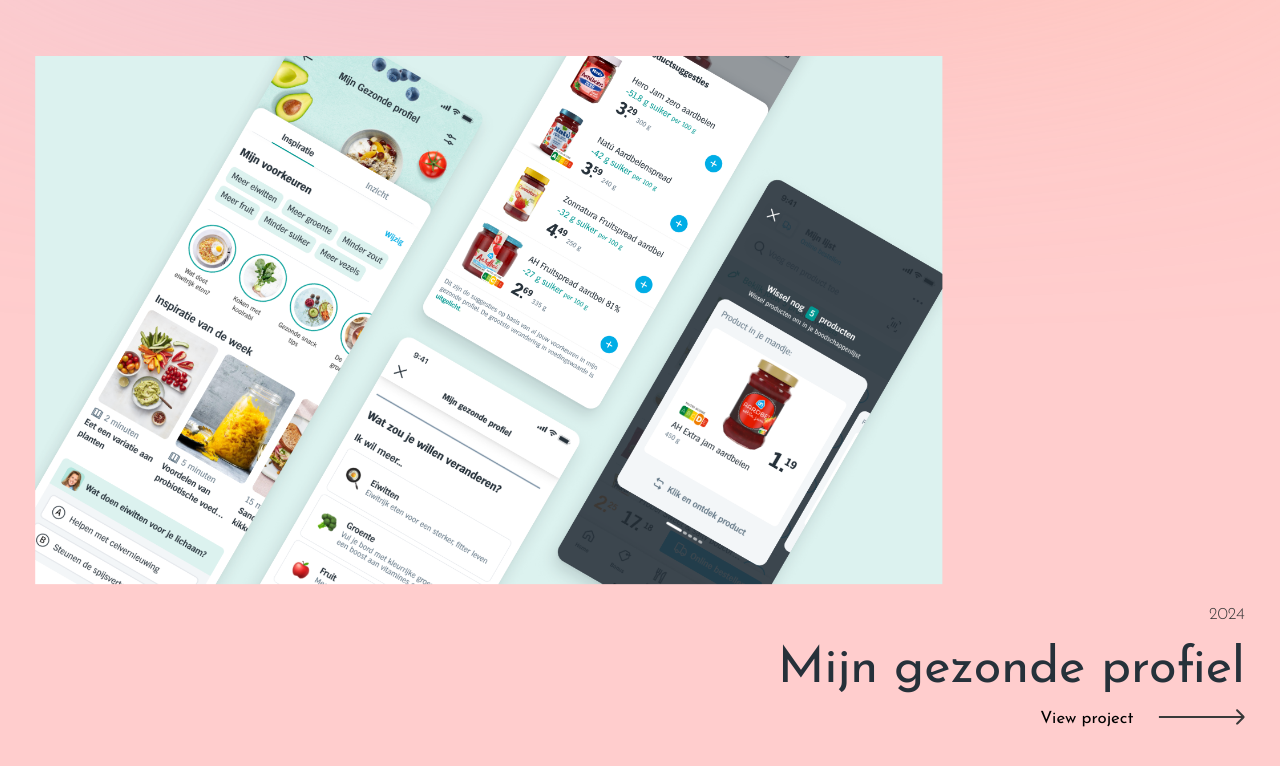
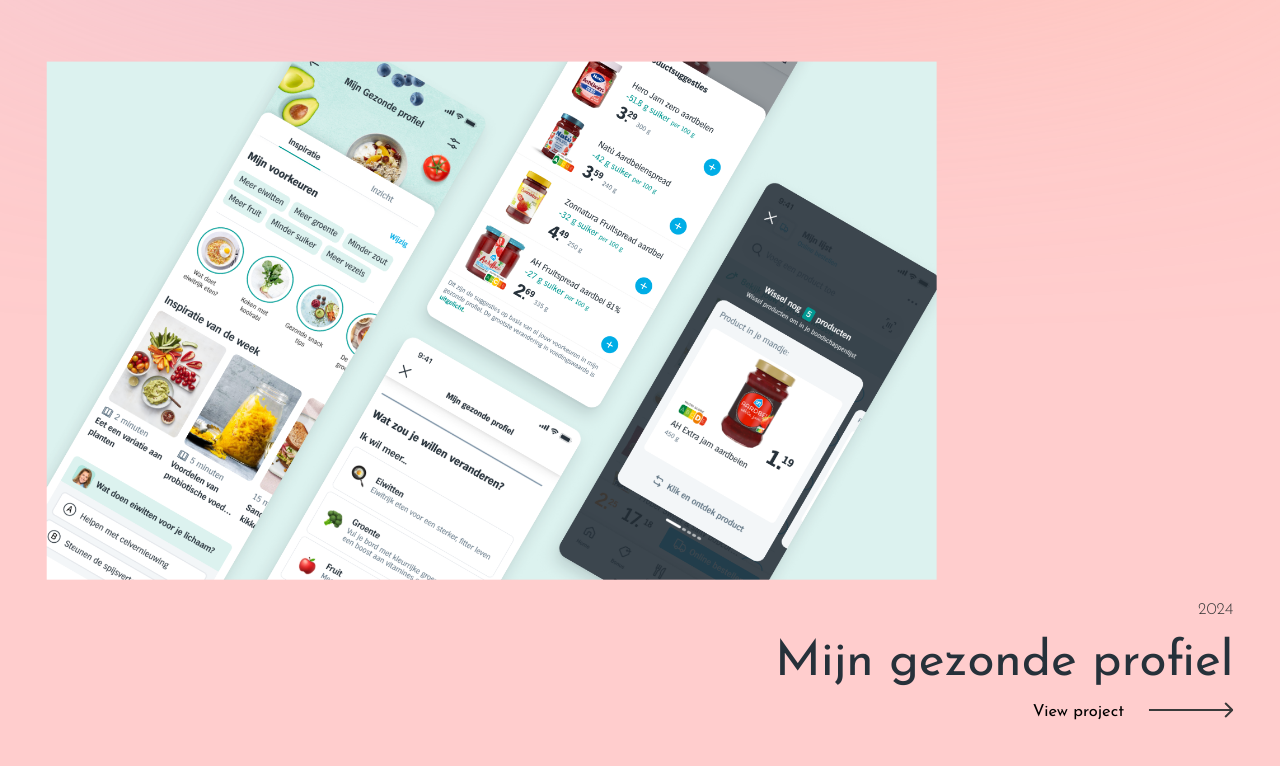
Before and after one commit to RoosHorselenberg/mijnportfolio, a plain HTML site: page index.html in a window 1280 px wide. In both pictures the pointer is over the element 640 px from the left and 1322 px from the top of the page. Shown: the part 922-1688 px from the top of the page. Drawn offline with nearby package versions, Linux system fonts and the light colour scheme.

Commit message:
feat: thingies

```diff
--- a/css/main.css
+++ b/css/main.css
@@ -255,7 +255,7 @@
     transition: transform 0.5s ease-in-out;
 }
 .case:hover {
-    transform: scale(1.05) !important;
+    transform: scale(1.03) !important;
 }
 
 .case-img {
```
